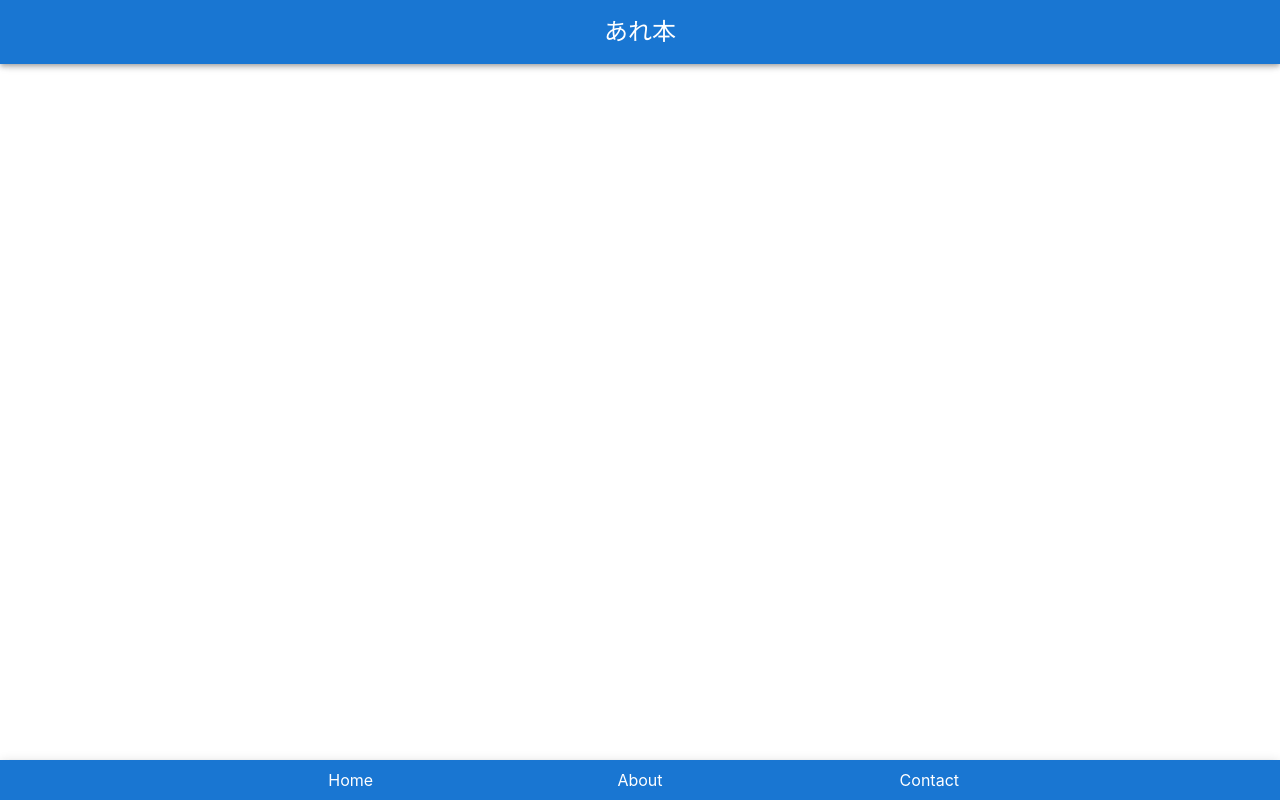
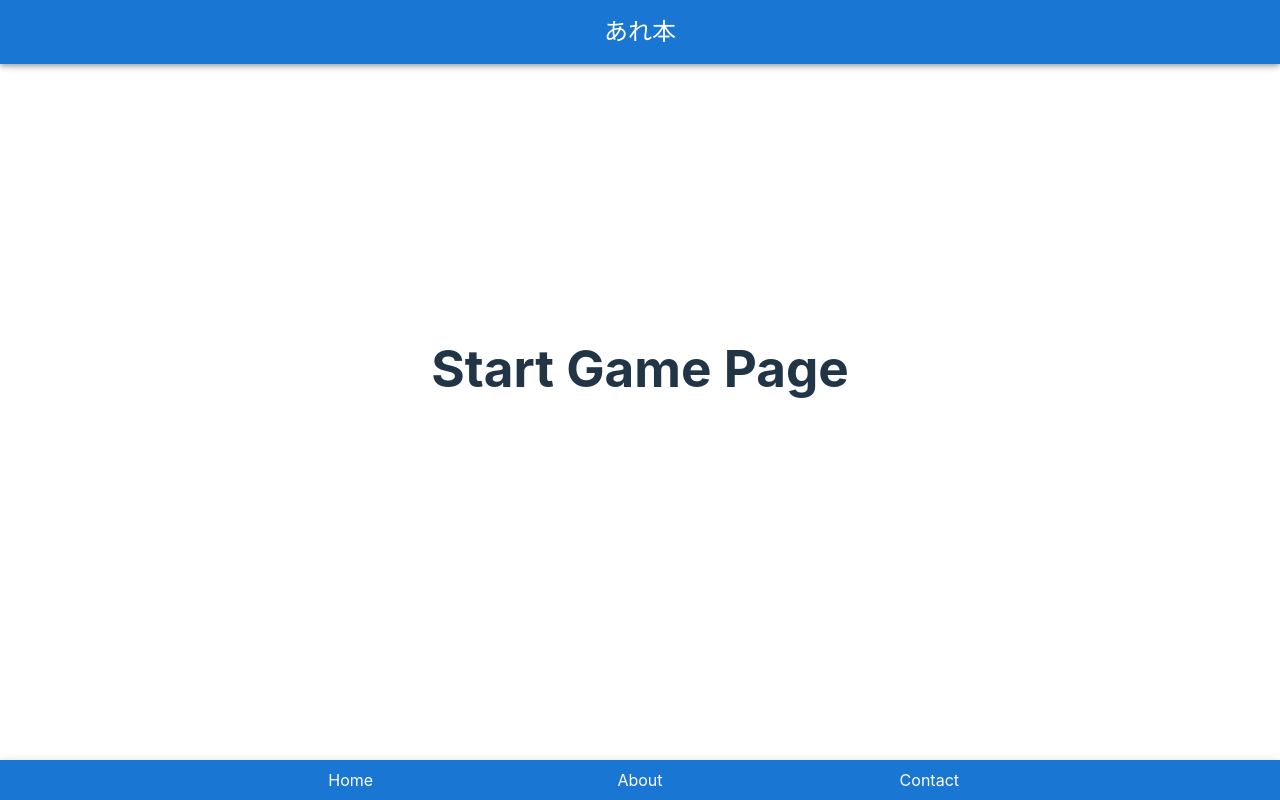
Before and after one commit to K-Kazuyuki/https-jmn-jrbn, a React (Vite) app: page /start-game in a window 1280 px wide. Built offline with nearby package versions, Linux system fonts and the light colour scheme.

Commit message:
StartGameページを追加し、ホームからのリンクを更新

```diff
--- a/src/App.tsx
+++ b/src/App.tsx
@@ -3,6 +3,7 @@ import Header from "./Header";
 import Footer from "./Footer";
 import { BrowserRouter, Route, Routes } from "react-router-dom";
 import Home from "./Home";
+import StartGamePage from "./StartGame";
 
 function App() {
   return (
@@ -11,6 +12,7 @@ function App() {
         <Header />
         <Routes>
           <Route path="/" element={<Home />} />
+          <Route path="/start-game" element={<StartGamePage />} />
         </Routes>
         <Footer />
       </BrowserRouter>
--- a/src/Home.tsx
+++ b/src/Home.tsx
@@ -32,7 +32,7 @@ const Home = () => {
       >
         <div style={{ padding: "10px" }}>
           <PageCard
-            href="https://jarebon.com/"
+            href="/start-game"
             imgSrc="/images/flag_001.png"
             alt="ゲームを始める"
             text="ゲームを始める"
--- /dev/null
+++ b/src/StartGame.tsx
@@ -0,0 +1,9 @@
+const StartGamePage = () => {
+  return (
+    <div>
+      <h1>Start Game Page</h1>
+    </div>
+  );
+};
+
+export default StartGamePage;
```
